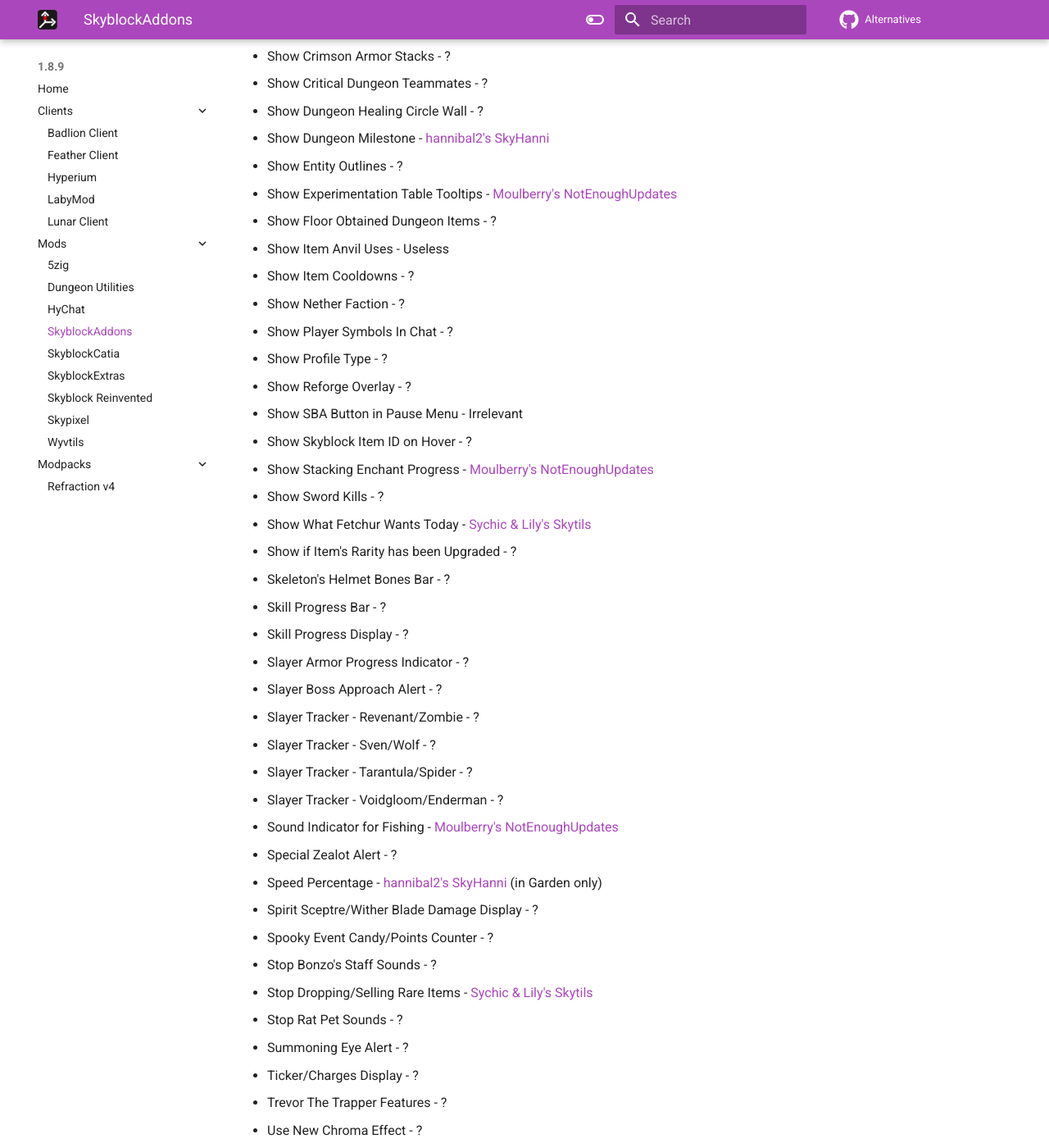
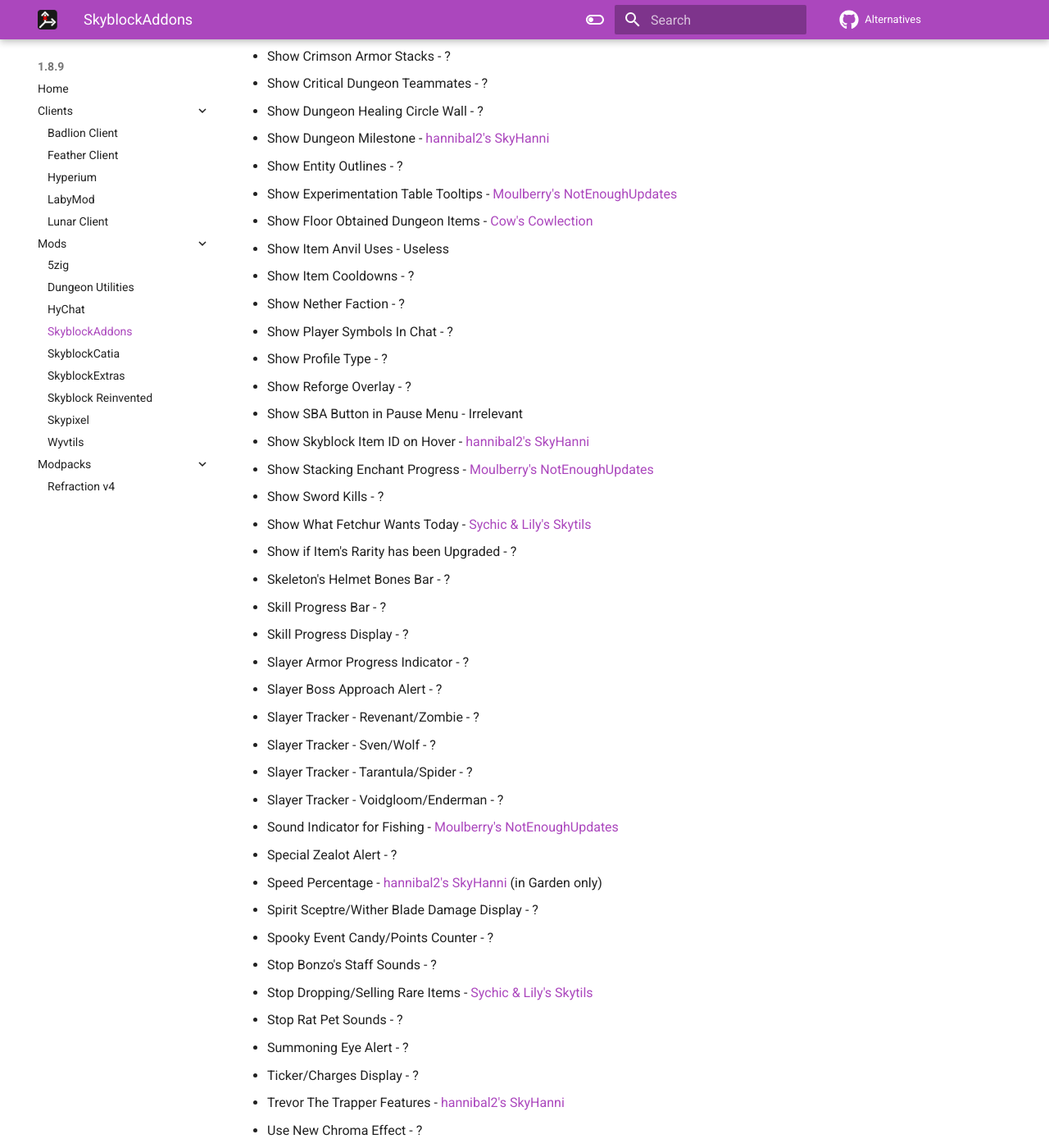
Before and after one commit to MicrocontrollersDev/Alternatives, an MkDocs documentation site: the page built from docs/1.8.9/skyblockaddons.md, in a window 1280 px wide and 1400 px high, scrolled down 2893 px. Shown: the whole window at 82% size. Built offline with MkDocs 1.6.1 and Material for MkDocs 9.7.7, drawn with Linux system fonts in a browser that asks for light colours; comment, search, counter and statistics services are not loaded.

Commit message:
other alternatives (#147)

```diff
--- a/docs/1.8.9/skyblockaddons.md
+++ b/docs/1.8.9/skyblockaddons.md
@@ -91,7 +91,7 @@
 * Show Dungeon Milestone - [hannibal2's SkyHanni](https://github.com/hannibal002/SkyHanni/releases)
 * Show Entity Outlines - ?
 * Show Experimentation Table Tooltips - [Moulberry's NotEnoughUpdates](https://github.com/Moulberry/NotEnoughUpdates/releases/latest)
-* Show Floor Obtained Dungeon Items - ?
+* Show Floor Obtained Dungeon Items - [Cow's Cowlection](https://github.com/cow-mc/Cowlection/releases/latest)
 * Show Item Anvil Uses - Useless
 * Show Item Cooldowns - ?
 * Show Nether Faction - ?
@@ -99,7 +99,7 @@
 * Show Profile Type - ?
 * Show Reforge Overlay - ?
 * Show SBA Button in Pause Menu - Irrelevant
-* Show Skyblock Item ID on Hover - ?
+* Show Skyblock Item ID on Hover - [hannibal2's SkyHanni](https://github.com/hannibal002/SkyHanni/releases)
 * Show Stacking Enchant Progress - [Moulberry's NotEnoughUpdates](https://github.com/NotEnoughUpdates/NotEnoughUpdates/releases/latest)
 * Show Sword Kills - ?
 * Show What Fetchur Wants Today - [Sychic & Lily's Skytils](https://github.com/Skytils/SkytilsMod/releases/latest)
@@ -123,7 +123,7 @@
 * Stop Rat Pet Sounds - ?
 * Summoning Eye Alert - ?
 * Ticker/Charges Display - ?
-* Trevor The Trapper Features - ?
+* Trevor The Trapper Features - [hannibal2's SkyHanni](https://github.com/hannibal002/SkyHanni/releases)
 * Use New Chroma Effect - ?
 * Zealot Counter - Count Since Last Eye - ?
 * Zealot Counter - Show Zealots Per Eye - ?
```
Also changed, not shown: other parts of docs/1.8.9/skyblockaddons.md (+1 -0 lines), docs/1.8.9/skyblock_reinvented.md (+4 -3 lines), docs/1.8.9/skypixel.md (+2 -1 lines).
